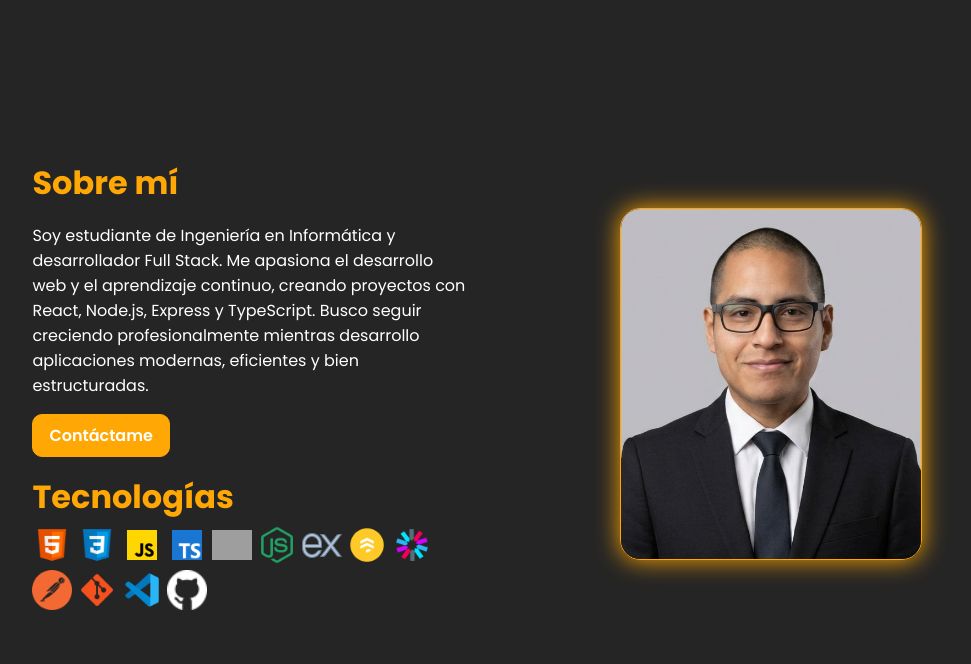
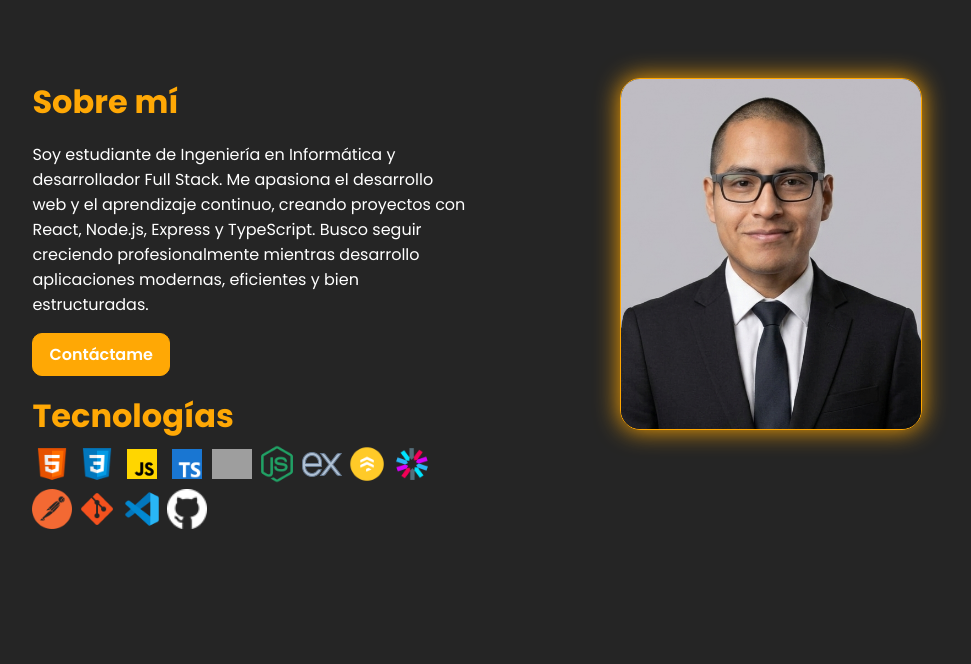
Before and after one commit to Gustavo-Caravajal/Portfolio-Gustavo-Caravajal-Laura, a React (Vite) app: page / in a window 1280 px wide. Shown: the part 816-1480 px from the top of the page, without its empty margins (163-1134 px from the left). Built offline with nearby package versions, Linux system fonts and the light colour scheme; grey boxes are pictures that could not be loaded.

Commit message:
fix: corregir problemas del padding y centrado de las secciones Sobre mí y Proyectos

```diff
--- a/src/components/About/About.css
+++ b/src/components/About/About.css
@@ -2,12 +2,11 @@
     display: flex;
     flex-direction: row;
     justify-content: center;
-    align-items: center;
     width: 100%;
     min-height: 100vh;
     box-sizing: border-box;
     gap: 2.5rem;
-    padding: 2rem;
+    padding: 5.9rem 2rem 2rem 2rem;
 }
 
 
@@ -101,6 +100,7 @@
 @media (max-width: 768px) {
     .about-container {
         flex-direction: column;
+        align-items: center;
         padding: 5.9rem 1rem 1rem 1rem;
     }
 
--- a/src/components/Projects/Projects.css
+++ b/src/components/Projects/Projects.css
@@ -47,7 +47,6 @@
 }
 
 .project-img {
-
     border-radius: 25px;
     object-fit: cover;
     width: 100%;
@@ -69,7 +68,6 @@
     align-items: center;
     color: hsl(39, 100%, 50%);
     background-color: hsl(40, 35%, 25%);
-    ;
     border-radius: 15px;
     padding: 0 5px;
     border: 1px solid hsl(39, 100%, 50%);
@@ -129,32 +127,38 @@
     gap: 2px;
 }
 
-.action.demo, .action.repo {
+.action.demo,
+.action.repo {
     color: black;
     border: 1px solid hsl(39, 100%, 50%);
     transition: filter 0.2s ease, scale 0.4s;
     background-color: hsl(39, 100%, 50%);
 }
 
-.action.demo:hover, .action.repo:hover  {
+.action.demo:hover,
+.action.repo:hover {
     filter: brightness(1.15);
     scale: 1.025;
 }
 
-.action.github{
+.action.github {
     background-color: rgb(37, 37, 37);
     color: white;
     border: 1px solid white;
     transition: scale 0.4s;
 }
 
-.action.github:hover{
+.action.github:hover {
     color: hsl(39, 100%, 50%);
     border: 1px solid hsl(39, 100%, 50%);
     scale: 1.025;
 }
 
 @media (max-width: 768px) {
+    .projects-container {
+        padding: 5.9rem 1rem 1rem 1rem;
+    }
+
     .projects {
         flex-direction: column;
         gap: 2rem;
```
